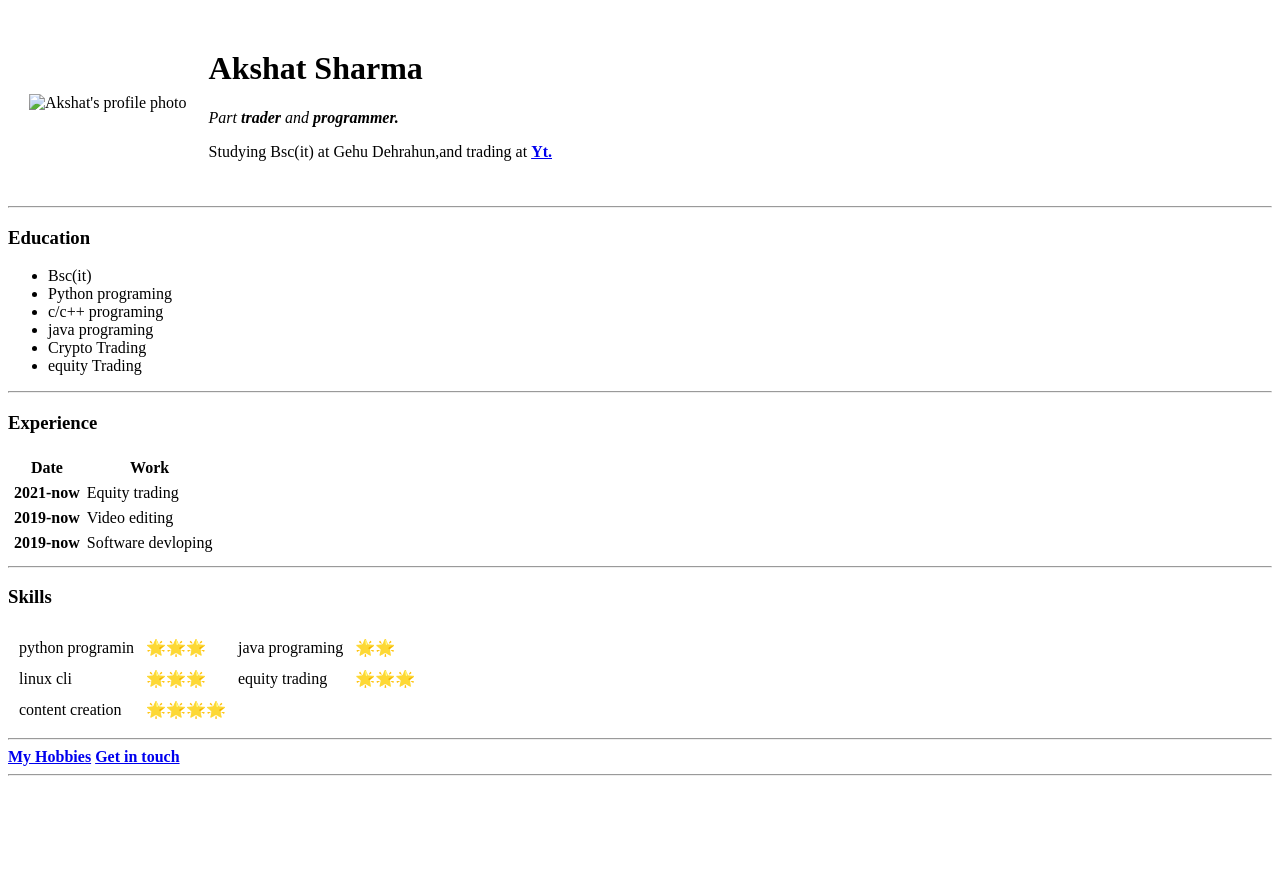
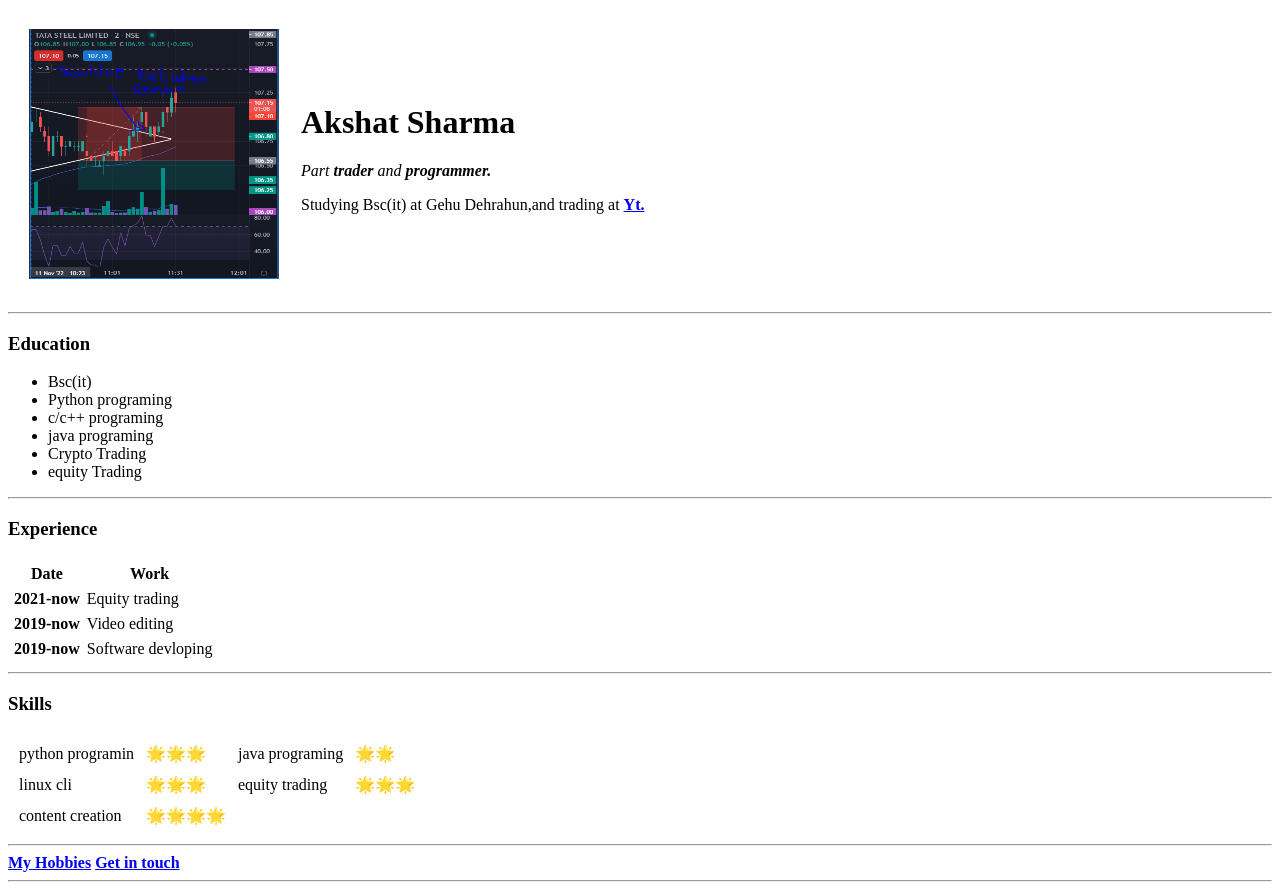
Before and after one commit to AKKSHAAT/about, a plain HTML site: page index.html in a window 1280 px wide. Before the commit the page ends 800 px from the top, so only its background shows below. Drawn offline with Linux system fonts and the light colour scheme.

Commit message:
changed image path

```diff
--- a/index.html
+++ b/index.html
@@ -9,7 +9,7 @@
 <body>
   <table cellspacing="20">
     <tr>
-      <td><img src="Capture.PNG" width="250" height="250" alt="Akshat's profile photo"></td>
+      <td><img src="image/img.PNG" width="250" height="250" alt="Akshat's profile photo"></td>
       <td>
         <h1>Akshat Sharma</h1>
         <p><em>Part <strong>trader</strong> and <strong>programmer.</strong></em></p>
```
